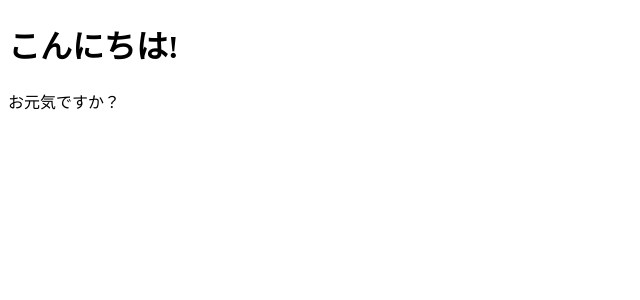
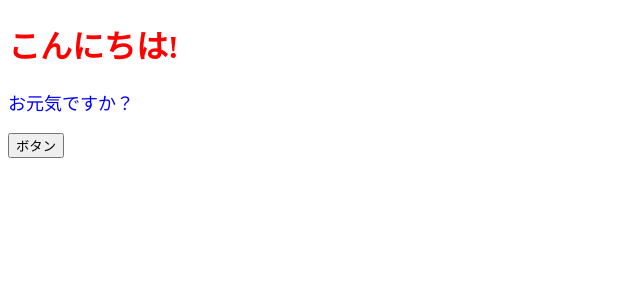
Before and after one commit to tabira2382/react-todo-practice, a React (Create React App) app: page / in a window 1280 px wide. Shown: the top 300 px of the page, without its empty margins (0-640 px from the left). Built offline with nearby package versions, Linux system fonts and the light colour scheme.

Commit message:
add:イベント、スタイルテスト

```diff
--- a/src/App.jsx
+++ b/src/App.jsx
@@ -1,9 +1,15 @@
 
 export const App = () => {
+  const onClickButton = () => alert("ボタンを押しました");
+  const conterntStyle = {
+    color: "blue",
+    fontSize: "18px"
+  }
   return (
     <>
-      <h1>こんにちは!</h1>
-      <p>お元気ですか？</p>
+      <h1 style={{ color: "red"}}>こんにちは!</h1>
+      <p style={conterntStyle}>お元気ですか？</p>
+      <button onClick={onClickButton}>ボタン</button>
     </>
   )
 };
```
